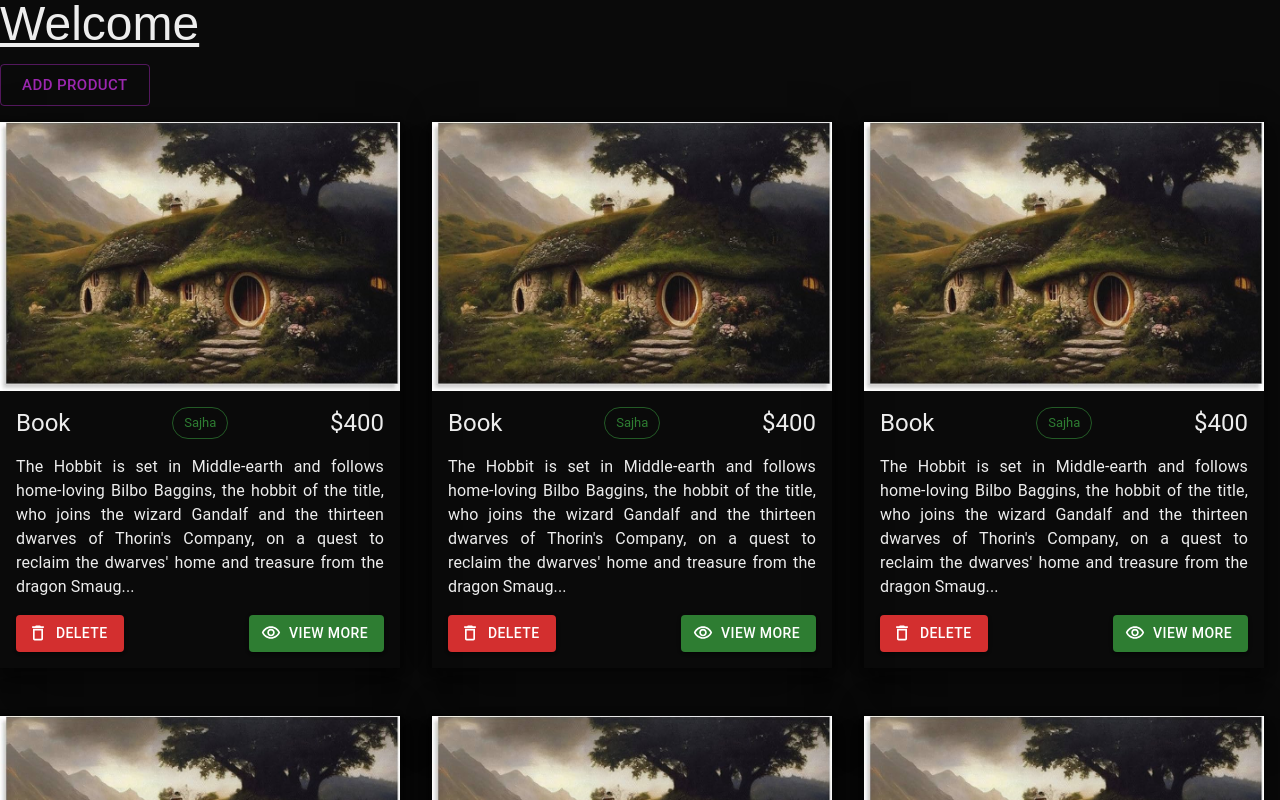
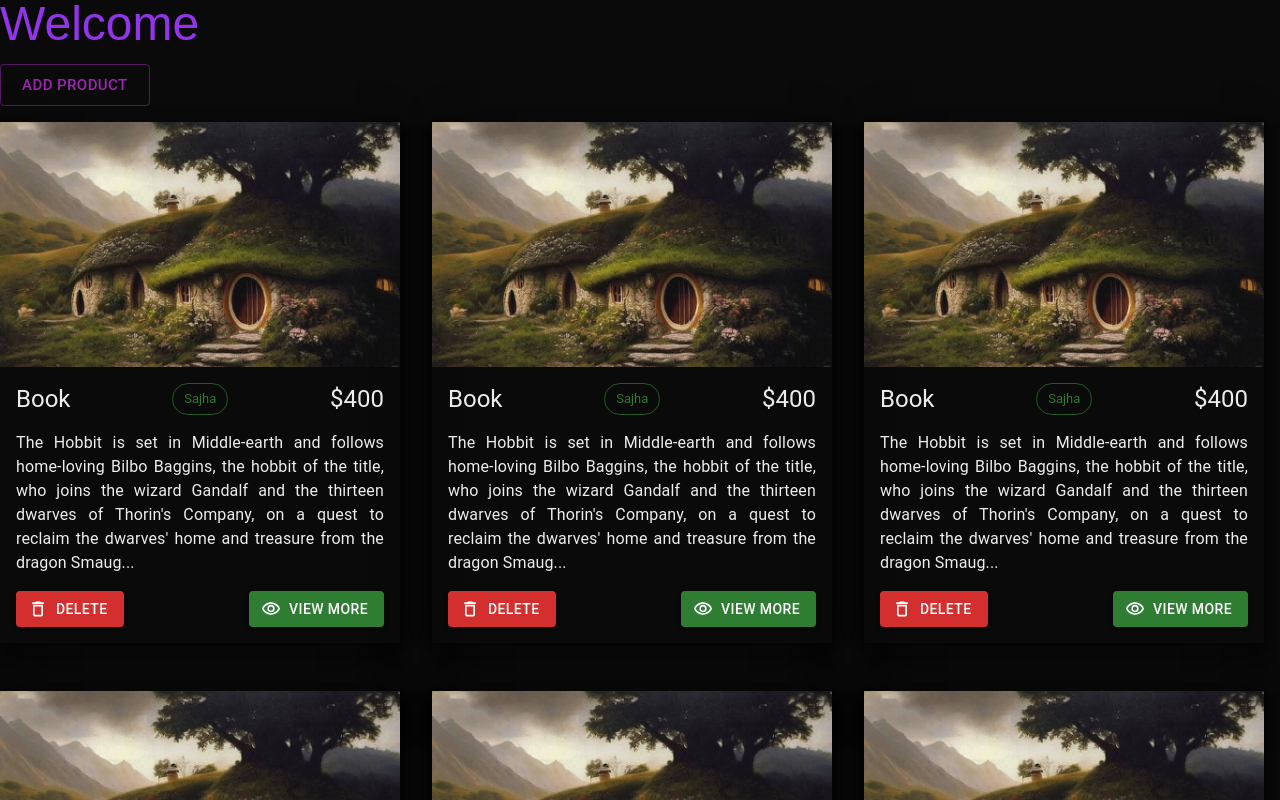
Before and after one commit to PrashantAcharya0/MERN, a Next.js app in the folder ecomerce-ui/: page / in a window 1280 px wide. Shown: the top 800 px of the page. Built offline with nearby package versions, Linux system fonts and the light colour scheme.

Commit message:
Add-product and product card included.

```diff
--- a/ecomerce-ui/app/(auth)/login/page.js
+++ b/ecomerce-ui/app/(auth)/login/page.js
@@ -1,7 +1,7 @@
 'use client';
 
 import $axios from '@/lib/axios/axios.instance';
-import { loginUserValidationSchema } from '@/validation-schema/login.user.validation.schema';
+import loginUserValidationSchema from '@/validation-schema/login.user.validation.schema';
 import {
   Box,
   Button,
--- a/ecomerce-ui/app/page.js
+++ b/ecomerce-ui/app/page.js
@@ -17,7 +17,7 @@ const Home = () => {
 
   return (
     <div>
-      <p className="text-5xl bold underline mb-4">Welcome {firstName}</p>
+      <p className="text-5xl text-purple-600 bold mb-4">Welcome {firstName}</p>
 
       <Button
         variant="outlined"
--- a/ecomerce-ui/components/ProductCard.jsx
+++ b/ecomerce-ui/components/ProductCard.jsx
@@ -15,7 +15,13 @@ const ProductCard = () => {
           ' rgba(0, 0, 0, 0.25) 0px 54px 55px, rgba(0, 0, 0, 0.12) 0px -12px 30px, rgba(0, 0, 0, 0.12) 0px 4px 6px, rgba(0, 0, 0, 0.17) 0px 12px 13px, rgba(0, 0, 0, 0.09) 0px -3px 5px',
       }}
     >
-      <Image src="/hobbit.jpg" height={400} width={400} alt="Book image" />
+      <Image
+        src="/hobbit.jpg"
+        alt="Book image"
+        height={400}
+        width={400}
+        priority
+      />
       <Box
         sx={{
           padding: '1rem',
```
Also changed, not shown: ecomerce-ui/public/hobbit.jpg.
